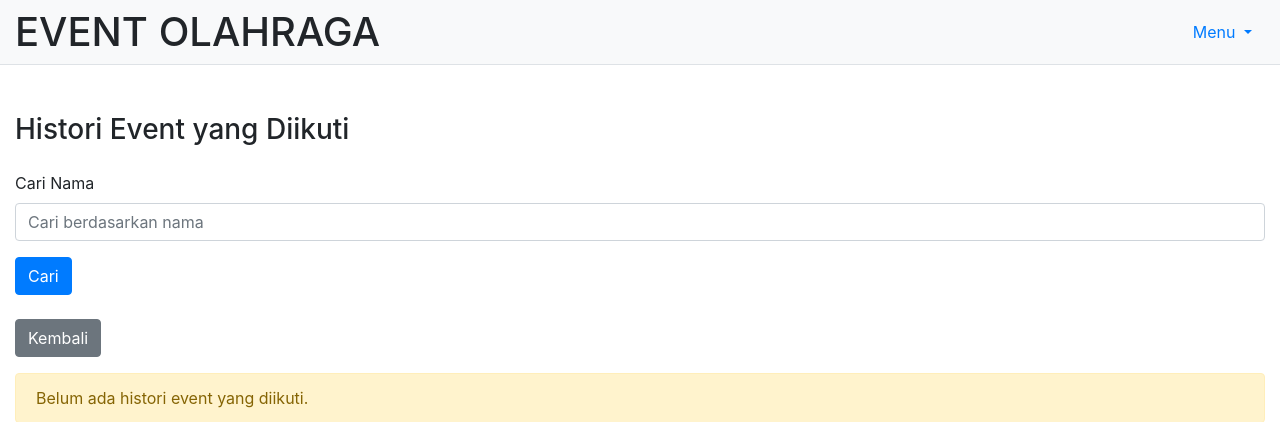
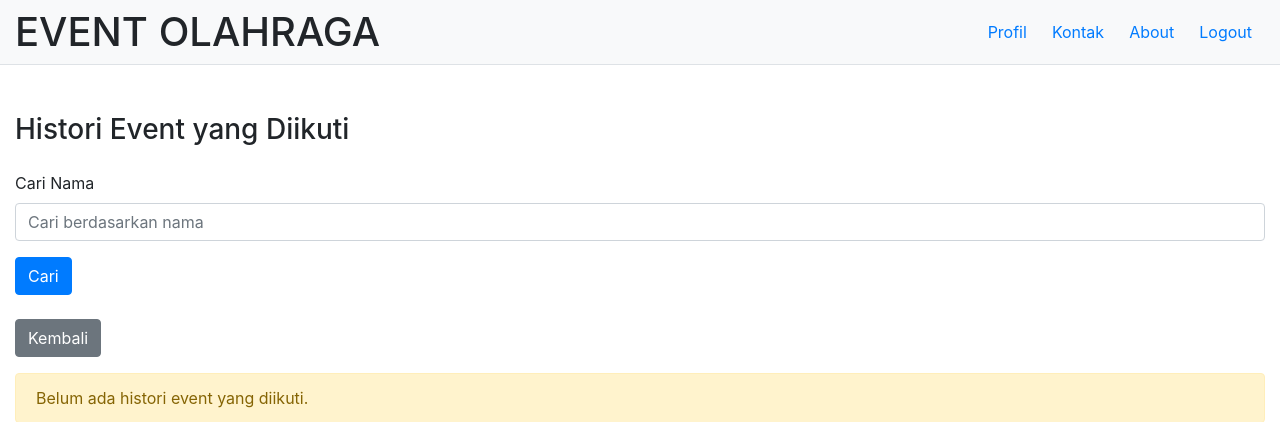
Before and after one commit to Worrisomeazlocillin/Event_Olahraga, a CodeIgniter 4 app: the page made by app/Views/user/history_event.php in a window 1280 px wide. Shown: the top 422 px of the page. Run offline with PHP 8.4 and a stand-in for CodeIgniter, Linux system fonts and the light colour scheme; the template is opened without the code that fills it, so the values that code supplies are empty; some libraries are stand-ins or nearby versions.

Commit message:
Final Project V 1.3

```diff
--- a/app/Views/user/history_event.php
+++ b/app/Views/user/history_event.php
@@ -18,16 +18,11 @@
             <h1 class="mb-0">EVENT OLAHRAGA</h1>
             <?php if (session()->get('user_id')): ?>
                 <!-- Dropdown menu for logged-in users -->
-                <div class="dropdown">
-                    <button class="btn btn-link dropdown-toggle" type="button" id="userMenu" data-toggle="dropdown" aria-haspopup="true" aria-expanded="false">
-                        Menu
-                    </button>
-                    <div class="dropdown-menu" aria-labelledby="userMenu">
-                        <a class="dropdown-item" href="#" data-toggle="modal" data-target="#profileModal">Lihat Profil</a>
-                        <a class="dropdown-item" href="#" data-toggle="modal" data-target="#contactModal">Kontak</a>
-                        <a class="dropdown-item" href="#" data-toggle="modal" data-target="#aboutModal">About</a>
-                        <a class="dropdown-item" href="#" data-toggle="modal" data-target="#logoutModal">Logout</a>
-                    </div>
+                <div class="btn-group" role="group">
+                    <button type="button" class="btn btn-link" data-toggle="modal" data-target="#profileModal">Profil</button>
+                    <button type="button" class="btn btn-link" data-toggle="modal" data-target="#contactModal">Kontak</button>
+                    <button type="button" class="btn btn-link" data-toggle="modal" data-target="#aboutModal">About</button>
+                    <button type="button" class="btn btn-link" data-toggle="modal" data-target="#logoutModal">Logout</button>
                 </div>
             <?php else: ?>
                 <!-- Button for not logged-in users -->
@@ -61,7 +56,7 @@
                         <tr>
                             <th>Nama Lengkap</th>
                             <th>Nama Event</th>
-                            <th>Kategori Event</th>
+                            <th>Nama Kategori</th>
                             <th>Ukuran Kaos</th>
                             <th>Kewarganegaraan</th>
                         </tr>
@@ -71,7 +66,7 @@
                             <tr>
                                 <td><?= esc($history['nama_lengkap']); ?></td>
                                 <td><?= esc($history['nama_event']); ?></td>
-                                <td><?= esc($history['kategori_event']); ?></td>
+                                <td><?= esc($history['nama_kategori']); ?></td>
                                 <td><?= esc($history['ukuran_kaos']); ?></td>
                                 <td><?= esc($history['kewarganegaraan']); ?></td>
                             </tr>
```
Also changed, not shown: app/Models/EventHistoryModel.php (+5 -4 lines).
